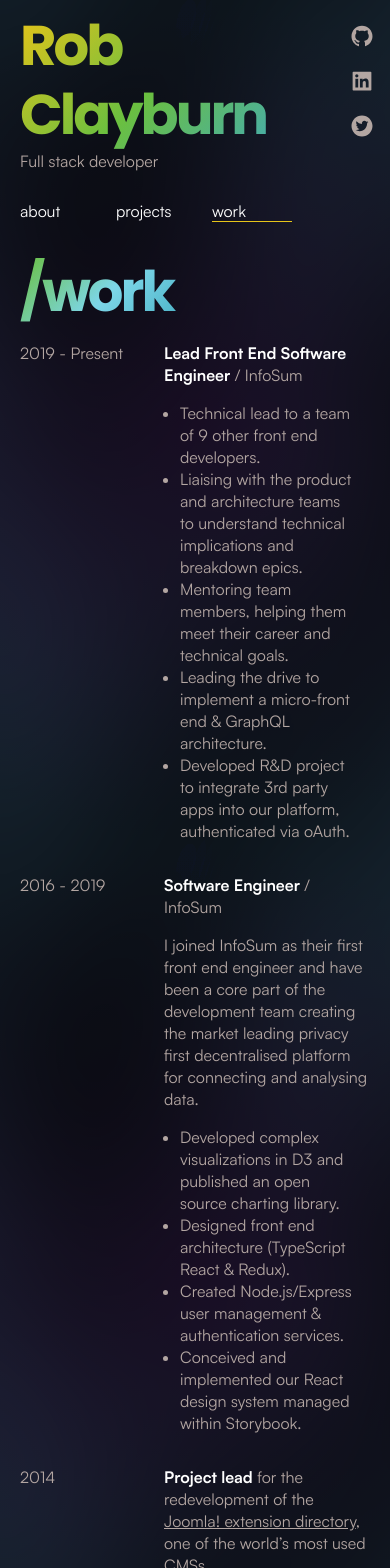
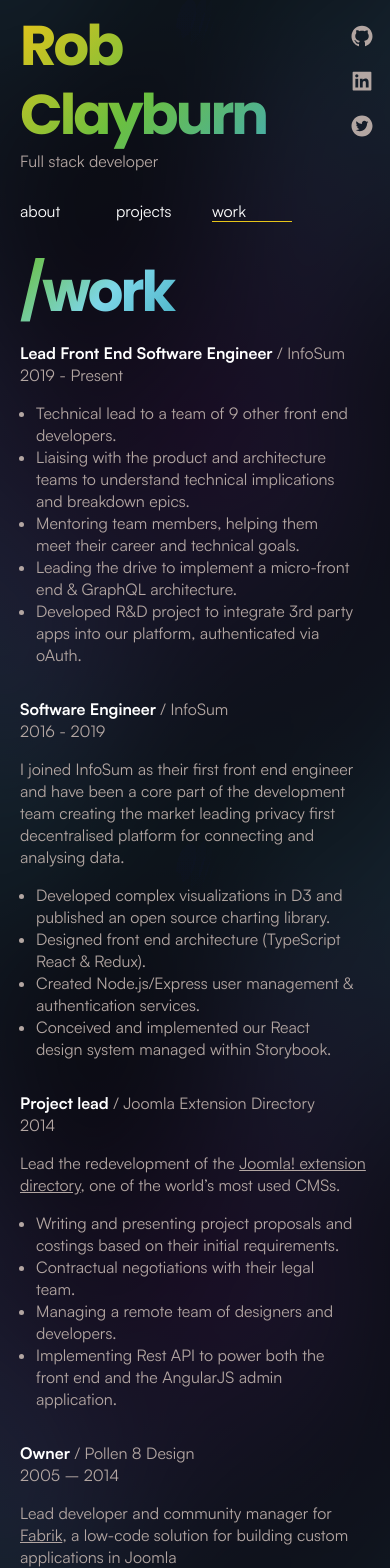
Before and after one commit to pollen8/rob.clayburn.me, a React (Vite) app: page /work in a window 390 px wide. Shown: the top 1568 px of the page. Built offline with nearby package versions, Linux system fonts and the light colour scheme; no server answers.

Commit message:
better article layout on mobile

```diff
--- /dev/null
+++ b/src/components/Experience.tsx
@@ -0,0 +1,58 @@
+import {
+  PropsWithChildren,
+  ReactNode,
+} from 'react';
+import { styled } from 'styled-components';
+
+import { mediaQueries } from '../utils/mediaQueries';
+
+const WideDate = styled.div`
+  ${mediaQueries("md")`
+    display:none;
+  `};
+`;
+
+const ShortDate = styled.div`
+  display:none;
+  ${mediaQueries("md")`
+    display:block;
+  `};
+`;
+
+const Details = styled.article`
+  margin-bottom: 1rem;
+  strong {
+    color: #fff;
+  }
+  ul {
+    margin: 0;
+    padding: 1rem;
+  }
+  p {
+    padding: 1rem 0 0 0;
+    margin: 0;
+  }
+`;
+
+
+type Props = {
+  date: string;
+  title: string;
+  company: ReactNode;
+}
+export const Experience = ({
+  children,
+  title,
+  date,
+  company,
+}: PropsWithChildren<Props>) => {
+  return (
+    <>
+    <WideDate>{date}</WideDate>
+    <Details><strong>{title}</strong> / {company}<br />
+    <ShortDate>{date}</ShortDate>
+{children}
+</Details>
+</>
+  )
+}
--- a/src/components/TwoColumnContent.tsx
+++ b/src/components/TwoColumnContent.tsx
@@ -5,4 +5,5 @@
   grid-template-columns: 8rem 1fr;
   grid-column-gap: 1rem;
   margin-top:1rem;
+
 `;
--- a/src/routes/Projects.tsx
+++ b/src/routes/Projects.tsx
@@ -10,6 +10,7 @@
 
 import { TwoColumnContent } from '../components/TwoColumnContent';
 import { JournalRow } from '../supabase';
+import { mediaQueries } from '../utils/mediaQueries';
 
 const Article = styled.article`
   margin-bottom: 3rem;
@@ -41,7 +42,12 @@
   padding: 1rem;
   border-radius: 0.5rem;
   box-shadow: 1px 1px 1px 0px hsla(180, 100%, 80%, 0.1) inset;
-
+  ${mediaQueries("md")`
+    grid-template-columns:1fr;
+    row-gap: 0;
+    width: auto;
+    padding: 0.75rem 1.25rem;
+  `};
 `
 
 const Img = styled.img`
@@ -82,7 +88,6 @@
   return (
     <>
     <h1 className="animate-character-blue">/projects</h1>
-    {/* <TimeLine entries={entries} /> */}
     {entries.map((entry) => <Article key={entry.id}>
 
       <Grid>
--- a/src/routes/Work.tsx
+++ b/src/routes/Work.tsx
@@ -1,28 +1,26 @@
 import { styled } from 'styled-components';
 
+import { Experience } from '../components/Experience';
 import { TwoColumnContent } from '../components/TwoColumnContent';
+import { mediaQueries } from '../utils/mediaQueries';
 
-const Details = styled.article`
-  margin-bottom: 1rem;
-  strong {
-    color: #fff;
-  }
-  ul {
-    margin: 0;
-    padding: 1rem;
-  }
-  p {
-    padding: 1rem 0 0 0;
-    margin: 0;
-  }
-`;
+const WorkColumns = styled(TwoColumnContent)`
+  ${mediaQueries("md")`
+    grid-template-columns:1fr;
+  `};
+`
+
+
+
 export const Work = () => {
   return (
     <>
     <h1 className="animate-character-blue">/work</h1>
-    <TwoColumnContent>
-      <div>2019 - Present</div>
-      <Details><strong>Lead Front End Software Engineer</strong> / InfoSum<br />
+    <WorkColumns>
+      <Experience
+      date="2019 - Present"
+      title="Lead Front End Software Engineer"
+      company="InfoSum">
         <ul>
           <li> Technical lead to a team of 9 other front end developers.</li>
         <li> Liaising with the product and architecture teams to understand
@@ -33,10 +31,12 @@
         <li> Developed R&D project to integrate 3rd party apps into our
         platform, authenticated via oAuth.</li>
         </ul>
-</Details>
-<div>2016 - 2019</div>
-<Details>
-<strong>Software Engineer</strong> / InfoSum<br />
+      </Experience>
+
+      <Experience
+        date="2016 - 2019"
+        title="Software Engineer"
+        company="InfoSum">
         <p>
           I joined InfoSum as their first front end engineer and have been a core
         part of the development team creating the market leading privacy first
@@ -50,13 +50,17 @@
         services.</li>
         <li>Conceived and implemented our React design system managed within Storybook.</li>
         </ul>
-</Details>
-<div>
-2014
-</div>
-<Details>
-<strong>Project lead</strong> for the redevelopment of the <a href="http://extensions.joomla.org" target="_blank">Joomla! extension directory</a>, one of the world’s most used CMSs. &nbsp;
+      </Experience>
 
+      <Experience
+        date="2014"
+        title="Project lead"
+        company="Joomla Extension Directory">
+          <p>
+        Lead the redevelopment of
+        the <a href="http://extensions.joomla.org" target="_blank">Joomla! extension directory</a>,
+        one of the world’s most used CMSs. &nbsp;
+        </p>
         <ul>
           <li>Writing and presenting project proposals and costings based on
           their initial requirements.</li>
@@ -65,12 +69,12 @@
           <li>Implementing Rest API to power both the front end and the
           AngularJS admin application.</li>
         </ul>
-</Details>
-<div>
-2005 – 2014
-</div>
-<Details>
-<strong>Owner</strong> / Pollen 8 Design Ltd<br />
+      </Experience>
+
+      <Experience
+        date="2005 – 2014"
+        title="Owner"
+        company="Pollen 8 Design">
         <p>
           Lead developer and community manager
           for <a href="https://fabrikar.conm">Fabrik</a>, a low-code solution for building custom applications in Joomla
@@ -95,11 +99,12 @@
         social buzz awards in the category "Best use of Check
         In/Location Based Services".</li>
         </ul>
-</Details>
-<div>
-2007 – 2014
-</div>
-<Details>
+      </Experience>
+
+      <Experience
+        date="2007 – 2014"
+        title="Chief Technical Officer"
+        company="Illibirum">
         <strong>Chief Technical Officer</strong> / Illibirum <br />
         <p>
           Providing real-time HTML5
@@ -110,22 +115,23 @@
         HTML5, webRTC and Angular.js
           </li>
         </ul>
-</Details>
-<div>
-1999 – 2005
-</div>
-<Details>
-  <strong>Senior designer / developer</strong> / Datasphere Ltd <br />
+      </Experience>
+
+      <Experience
+        date="1999 – 2005"
+        title="Senior designer / developer"
+        company="Datasphere">
         <p>Design and development of touchscreen kiosk software, web
         applications and websites.
         </p>
         <ul>
-  <li>Managed a team of four developers and provided in-house
+          <li>
+            Managed a team of four developers and provided in-house
             training.
           </li>
         </ul>
-</Details>
-    </TwoColumnContent>
+      </Experience>
+    </WorkColumns>
     </>
   )
 }
```
Lines whose indentation alone changed are shown as unchanged.
